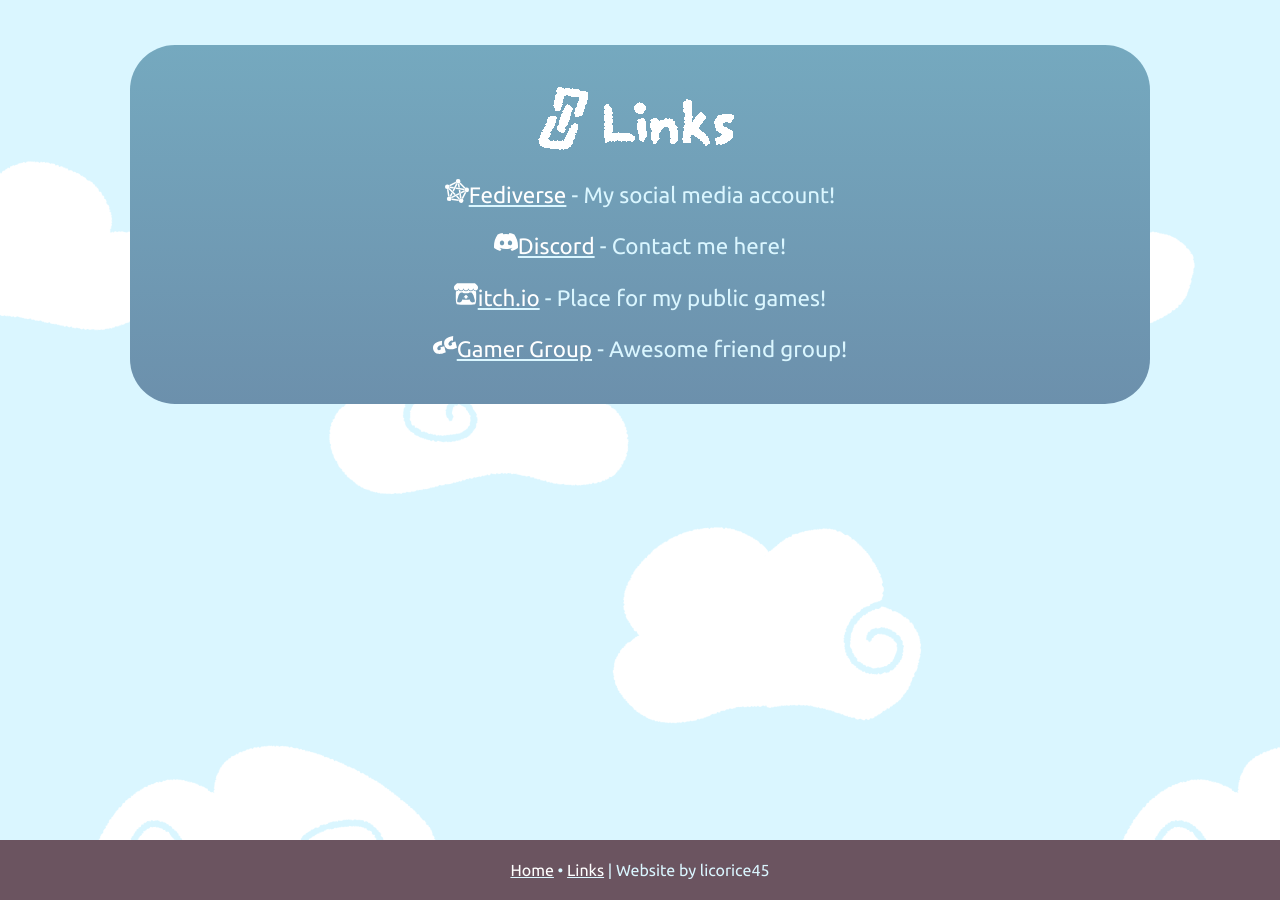
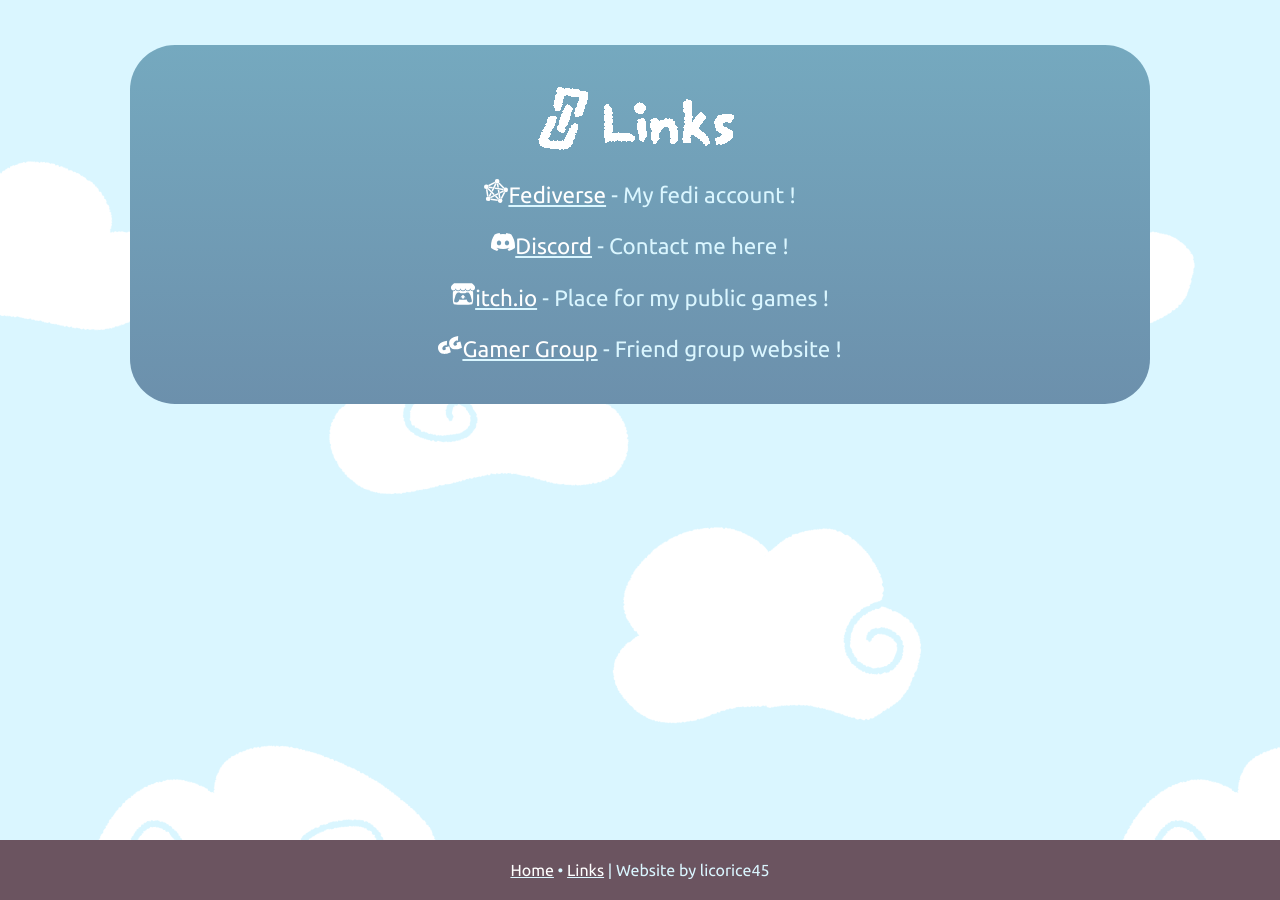
Before and after one commit to licorice45/licorice45.github.io, a Jekyll site: the page built from links.md, in a window 1280 px wide. Built offline with Jekyll 4.4.1, drawn with Linux system fonts in a browser that asks for light colours.

```diff
--- a/links.md
+++ b/links.md
@@ -2,7 +2,13 @@
 title: Links
 layout: default
 ---
-<p><a href="https://lethallava.land/@licorice45"><img src="assets/sprites/fediverse.svg" alt="Icon" width="24" height="24">Fediverse</a> - My social media account!</p>
-<p><a href="https://discordapp.com/users/517004474582171668"><img src="assets/sprites/discord.svg" alt="Icon" width="24" height="24">Discord</a> - Contact me here!</p>
-<p><a href="https://licorice45.itch.io/"><img src="assets/sprites/itch.svg" alt="Icon" width="24" height="24">itch.io</a> - Place for my public games!</p>
-<p><a href="https://joystickjokers.lol/"><img src="assets/sprites/gamergroup.svg" alt="Icon" width="24" height="24">Gamer Group</a> - Awesome friend group!</p>
+<img src="assets/sprites/fediverse.svg" alt="Icon" width="24" height="24" style=";">[Fediverse](https://lethallava.land/@licorice45) - My fedi account !
+
+
+<img src="assets/sprites/discord.svg" alt="Icon" width="24" height="24">[Discord](https://discordapp.com/users/517004474582171668) - Contact me here !
+
+
+<img src="assets/sprites/itch.svg" alt="Icon" width="24" height="24">[itch.io](https://licorice45.itch.io/) - Place for my public games !
+
+
+<img src="assets/sprites/gamergroup.svg" alt="Icon" width="24" height="24">[Gamer Group](https://joystickjokers.lol/) - Friend group website !
```
Also changed, not shown: index.md (+4 -0 lines), assets/sprites/Navi.gif (added), assets/sprites/gamergroup.svg.
